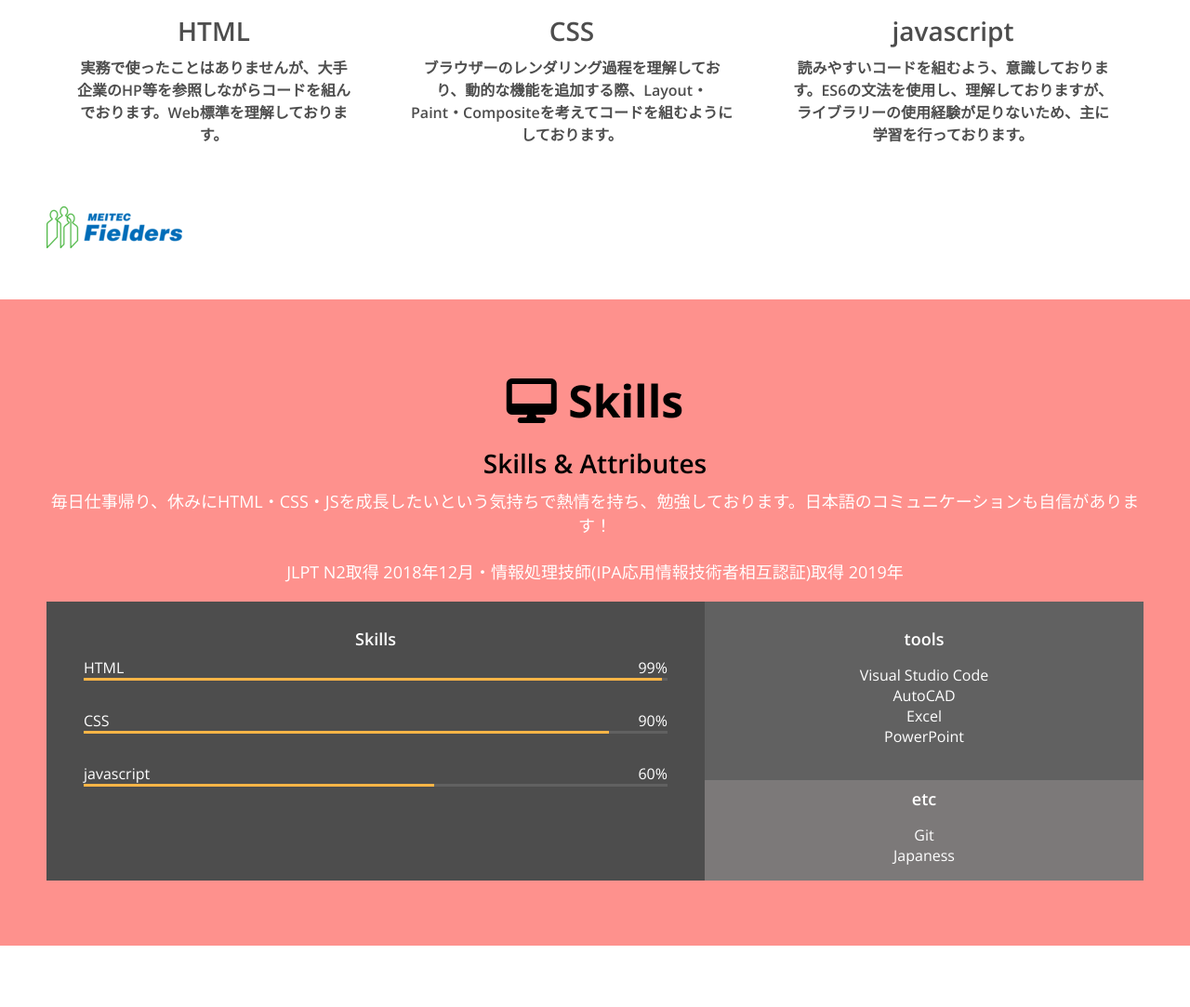
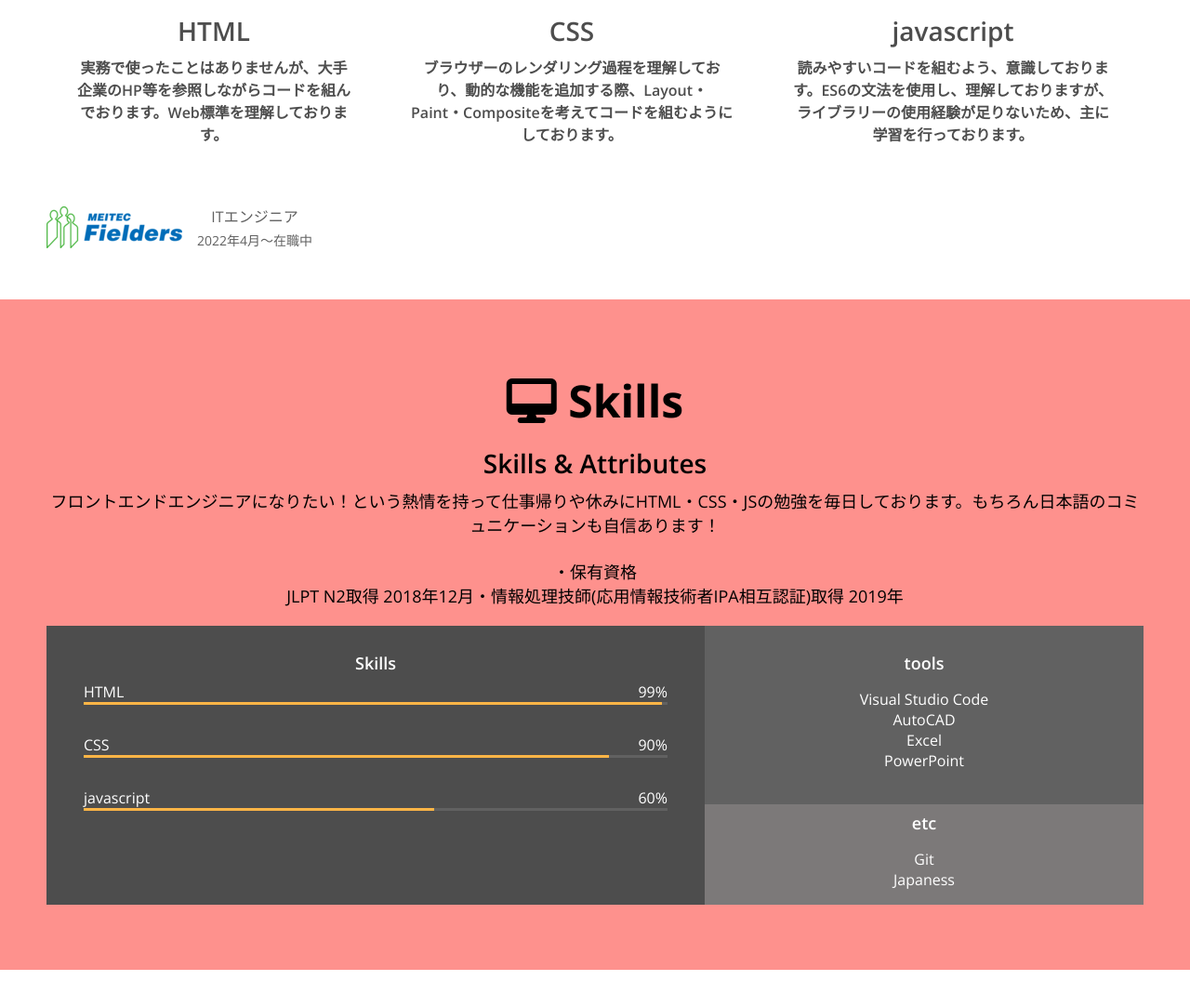
Before and after one commit to J-paku/Portfolio, a PHP site: page / in a window 1280 px wide. Shown: the part 1490-2573 px from the top of the page at 93% size. Run offline with PHP 8.4, Linux system fonts and the light colour scheme; some libraries are stand-ins or nearby versions.

Commit message:
HTML:Emergency edit3

```diff
--- a/index.html
+++ b/index.html
@@ -120,8 +120,8 @@
         <h1><i class="fa-sharp fa-solid fa-desktop"></i> Skills</h1>
         <h2>Skills & Attributes</h2>
         <p>
-            毎日仕事帰り、休みにHTML・CSS・JSを成長したいという気持ちで熱情を持ち、勉強しております。日本語のコミュニケーションも自信があります！
-            <br/><br/>JLPT N2取得 2018年12月・情報処理技師(IPA応用情報技術者相互認証)取得 2019年
+            フロントエンドエンジニアになりたい！という熱情を持って仕事帰りや休みにHTML・CSS・JSの勉強を毎日しております。もちろん日本語のコミュニケーションも自信あります！
+            <br/><br/>・保有資格<br/>JLPT N2取得 2018年12月・情報処理技師(応用情報技術者IPA相互認証)取得 2019年
         </p>
         <div class="skillset">
             <div class="skillset__left">
--- a/style.css
+++ b/style.css
@@ -299,9 +299,6 @@ p   {
     .skillset__right {
         flex-basis: 40%;
     }
-    .section__container p {
-        color: var(--color-white);
-    }
     .tools {
         background-color: var(--color-grey);
     }
```
